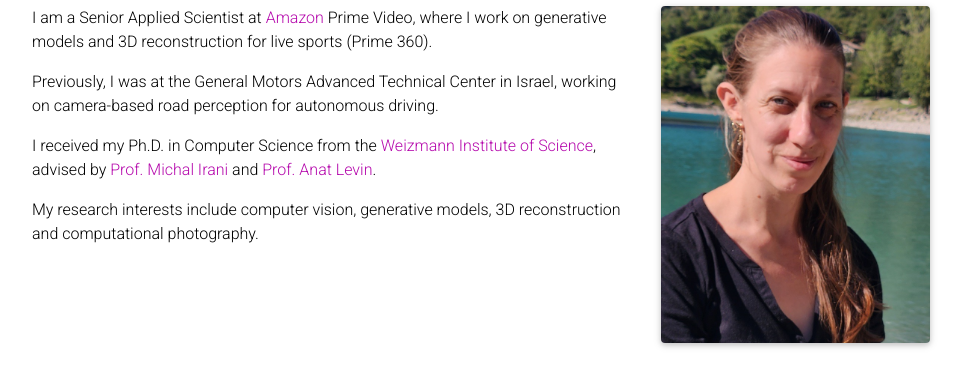
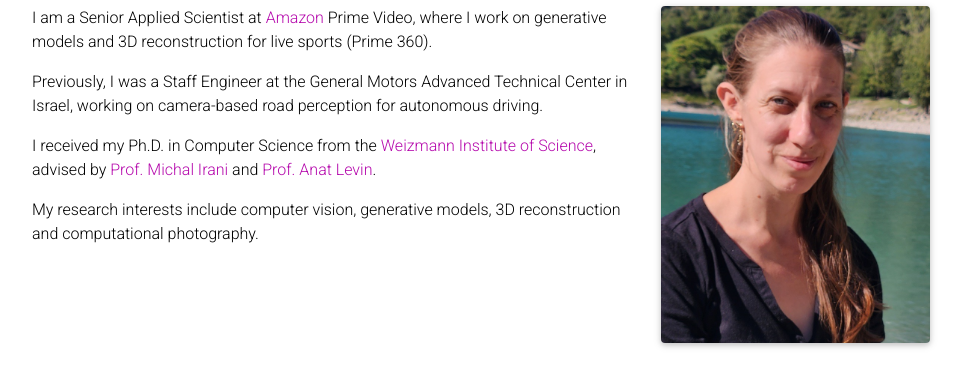
Before and after one commit to netefrat/netefrat.github.io, a plain HTML site: page index.html in a window 1280 px wide. Shown: the part 153-519 px from the top of the page, without its empty margins (159-1123 px from the left). Drawn offline with Linux system fonts and the light colour scheme.

Commit message:
Bio: add GM Staff Engineer title

```diff
--- a/index.html
+++ b/index.html
@@ -36,7 +36,7 @@
       <div class="bio">
         <p>I am a Senior Applied Scientist at <a href="https://www.amazon.science/" target="_blank" rel="noopener">Amazon</a> Prime Video,
           where I work on generative models and 3D reconstruction for live sports (Prime 360).</p>
-        <p>Previously, I was at the General Motors Advanced Technical Center in Israel,
+        <p>Previously, I was a Staff Engineer at the General Motors Advanced Technical Center in Israel,
           working on camera-based road perception for autonomous driving.</p>
         <p>I received my Ph.D. in Computer Science from the <a href="https://www.weizmann.ac.il/" target="_blank" rel="noopener">Weizmann Institute of Science</a>,
           advised by <a href="https://www.weizmann.ac.il/math/irani/" target="_blank" rel="noopener">Prof. Michal Irani</a>
```
